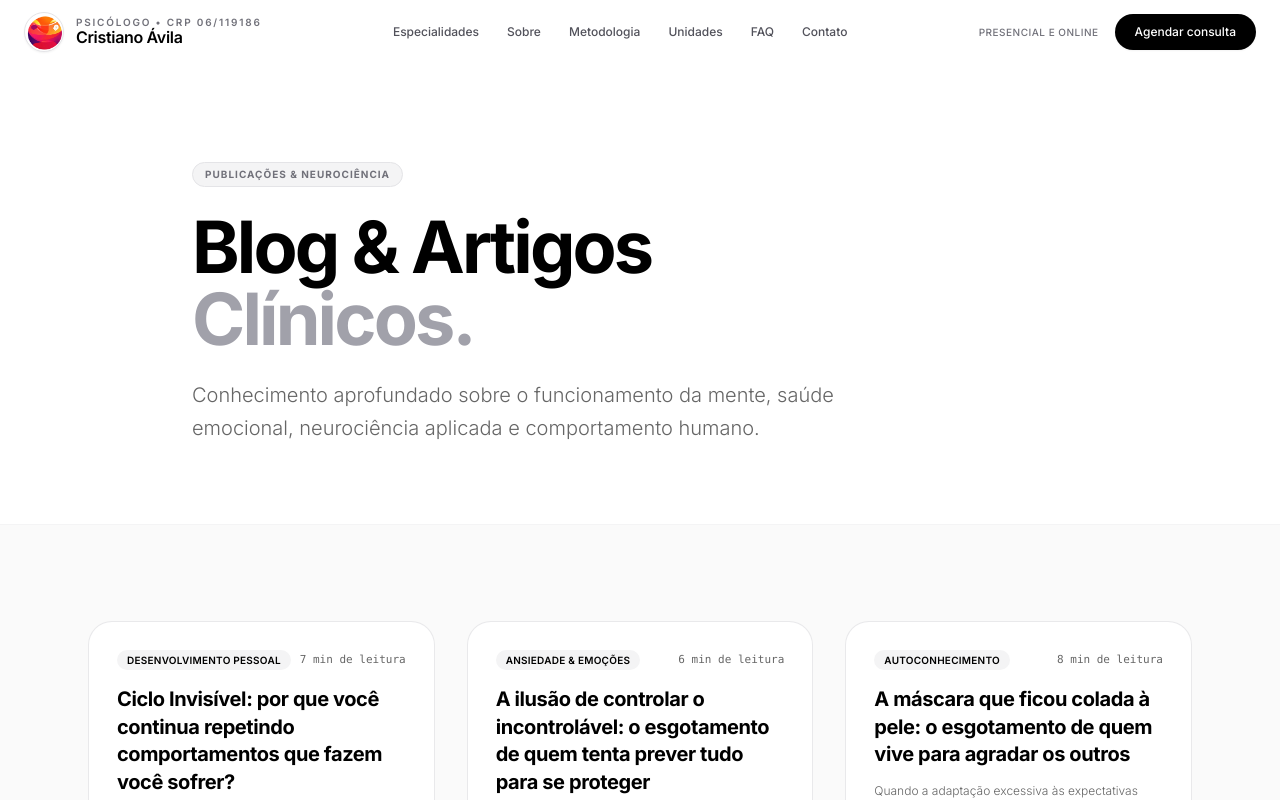
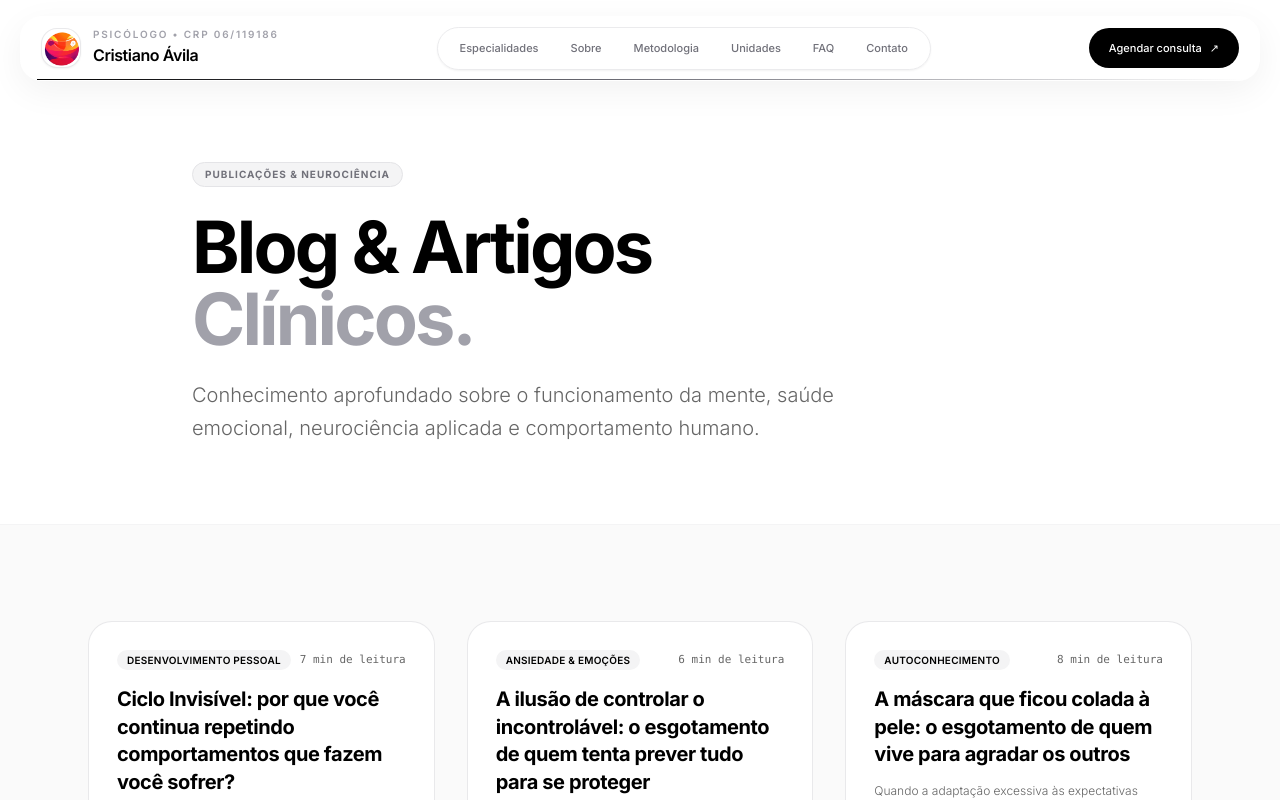
Before and after one commit to RennanLucas/cristiano-avila-site, a Next.js app: page /blog in a window 1280 px wide. Shown: the top 800 px of the page. Built offline with nearby package versions, Linux system fonts and the light colour scheme.

Commit message:
design: elevate header with floating premium navigation

```diff
--- a/src/components/Header.tsx
+++ b/src/components/Header.tsx
@@ -3,16 +3,19 @@
 import { useState, useEffect } from "react";
 import Link from "next/link";
 import Image from "next/image";
-import { motion, AnimatePresence } from "framer-motion";
+import { motion, AnimatePresence, useScroll, useSpring } from "framer-motion";
 import { CLINIC_CONTACT } from "@/data/content";
 import { PROFESSIONAL_REGISTRATION } from "@/lib/site-policy";
 
 export default function Header() {
   const [isScrolled, setIsScrolled] = useState(false);
   const [mobileMenuOpen, setMobileMenuOpen] = useState(false);
+  const { scrollYProgress } = useScroll();
+  const progress = useSpring(scrollYProgress, { stiffness: 150, damping: 28, mass: 0.35 });
 
   useEffect(() => {
-    const handleScroll = () => setIsScrolled(window.scrollY > 20);
+    const handleScroll = () => setIsScrolled(window.scrollY > 28);
+    handleScroll();
     window.addEventListener("scroll", handleScroll, { passive: true });
     return () => window.removeEventListener("scroll", handleScroll);
   }, []);
@@ -27,74 +30,102 @@ export default function Header() {
   ];
 
   return (
-    <header
-      className={`fixed top-0 left-0 right-0 z-50 transition-all duration-300 ${
+    <header className="fixed inset-x-0 top-0 z-50 px-3 pt-3 sm:px-5 sm:pt-4">
+      <motion.div
+        layout
+        className={`relative mx-auto max-w-7xl overflow-visible rounded-[22px] border transition-all duration-500 ${
           isScrolled
-          ? "bg-white/92 backdrop-blur-xl border-b border-zinc-200/70 shadow-sm"
-          : "bg-white/75 backdrop-blur-md"
+            ? "border-white/80 bg-white/88 shadow-[0_18px_55px_rgba(0,0,0,0.10)] backdrop-blur-2xl"
+            : "border-white/55 bg-white/58 shadow-[0_10px_35px_rgba(0,0,0,0.055)] backdrop-blur-xl"
         }`}
       >
-      <div className="max-w-7xl mx-auto px-4 sm:px-6 py-3 flex items-center justify-between">
-        <Link href="/" className="relative z-10 flex items-center gap-3 group" aria-label="Ir para a página inicial">
-          <div className="relative w-10 h-10 rounded-full overflow-hidden shrink-0 border border-zinc-200 shadow-sm bg-white">
+        <div className="flex items-center justify-between gap-4 px-3 py-2.5 sm:px-4 lg:px-5">
+          <Link href="/" className="group relative z-10 flex min-w-0 items-center gap-3" aria-label="Ir para a página inicial">
+            <motion.div
+              whileHover={{ rotate: 3, scale: 1.04 }}
+              transition={{ type: "spring", stiffness: 320, damping: 20 }}
+              className="relative h-10 w-10 shrink-0 overflow-hidden rounded-2xl border border-zinc-200/80 bg-white shadow-sm"
+            >
               <Image src="/images/logo-icon.png" alt="Símbolo da marca Cristiano Ávila" fill sizes="40px" className="object-cover" priority />
-          </div>
-          <div className="flex flex-col text-left">
-            <span className="text-[10px] uppercase font-semibold tracking-[0.18em] text-zinc-500 leading-none">
+            </motion.div>
+
+            <div className="min-w-0 text-left">
+              <span className="block truncate text-[9px] font-semibold uppercase leading-none tracking-[0.18em] text-zinc-400 sm:text-[10px]">
                 Psicólogo • {PROFESSIONAL_REGISTRATION}
               </span>
-            <span className="font-semibold text-base tracking-tight text-black leading-tight">
+              <span className="mt-1 block truncate text-[15px] font-semibold leading-tight tracking-[-0.025em] text-black sm:text-base">
                 Cristiano Ávila
               </span>
             </div>
           </Link>
 
-        <nav className="hidden lg:flex items-center gap-7" aria-label="Navegação principal">
+          <nav className="hidden items-center rounded-full border border-zinc-200/75 bg-white/72 px-1.5 py-1 shadow-sm backdrop-blur-xl lg:flex" aria-label="Navegação principal">
             {navLinks.map((link) => (
-            <Link key={link.name} href={link.href} className="text-xs font-medium text-zinc-600 hover:text-black transition-colors">
+              <Link
+                key={link.name}
+                href={link.href}
+                className="rounded-full px-3.5 py-2 text-[11px] font-medium text-zinc-500 transition-all duration-300 hover:bg-zinc-100 hover:text-black xl:px-4"
+              >
                 {link.name}
               </Link>
             ))}
           </nav>
 
-        <div className="hidden lg:flex items-center gap-4">
-          <span className="hidden xl:inline text-[10px] font-medium tracking-wider text-zinc-500 uppercase">
-            Presencial e online
+          <div className="hidden items-center gap-3 lg:flex">
+            <span className="hidden text-[9px] font-semibold uppercase tracking-[0.16em] text-zinc-400 2xl:inline">
+              Presencial & online
             </span>
-          <a href={CLINIC_CONTACT.whatsappUrl} target="_blank" rel="noopener noreferrer" className="btn-primary py-2.5 px-5 text-xs shadow-sm">
+            <a href={CLINIC_CONTACT.whatsappUrl} target="_blank" rel="noopener noreferrer" className="btn-primary px-5 py-2.5 text-[11px] shadow-none">
               Agendar consulta
+              <span className="ml-2" aria-hidden="true">↗</span>
             </a>
           </div>
 
           <button
             type="button"
-          className="lg:hidden relative z-10 p-2 -mr-2 text-black"
+            className="relative z-10 -mr-1 flex h-10 w-10 items-center justify-center rounded-xl border border-zinc-200/80 bg-white/80 text-black shadow-sm lg:hidden"
             onClick={() => setMobileMenuOpen((open) => !open)}
             aria-label={mobileMenuOpen ? "Fechar menu" : "Abrir menu"}
             aria-expanded={mobileMenuOpen}
           >
-          <div className="w-5 h-4 flex flex-col justify-between">
-            <span className={`block w-full h-[1.5px] bg-current transition-transform duration-300 ${mobileMenuOpen ? "rotate-45 translate-y-[7px]" : ""}`} />
-            <span className={`block w-full h-[1.5px] bg-current transition-opacity duration-300 ${mobileMenuOpen ? "opacity-0" : ""}`} />
-            <span className={`block w-full h-[1.5px] bg-current transition-transform duration-300 ${mobileMenuOpen ? "-rotate-45 -translate-y-[7px]" : ""}`} />
+            <div className="flex h-4 w-5 flex-col justify-between">
+              <span className={`block h-[1.5px] w-full bg-current transition-transform duration-300 ${mobileMenuOpen ? "translate-y-[7px] rotate-45" : ""}`} />
+              <span className={`block h-[1.5px] w-full bg-current transition-opacity duration-300 ${mobileMenuOpen ? "opacity-0" : ""}`} />
+              <span className={`block h-[1.5px] w-full bg-current transition-transform duration-300 ${mobileMenuOpen ? "-translate-y-[7px] -rotate-45" : ""}`} />
             </div>
           </button>
         </div>
 
+        <motion.div className="absolute inset-x-4 bottom-0 h-px origin-left bg-gradient-to-r from-black via-zinc-500 to-transparent" style={{ scaleX: progress }} />
+
         <AnimatePresence>
           {mobileMenuOpen && (
-          <motion.div initial={{ opacity: 0, y: -8 }} animate={{ opacity: 1, y: 0 }} exit={{ opacity: 0, y: -8 }} transition={{ duration: 0.18 }} className="absolute top-full left-0 right-0 bg-white border-b border-zinc-200 shadow-xl lg:hidden">
-            <nav className="flex flex-col p-5 gap-1" aria-label="Navegação móvel">
-              {navLinks.map((link) => (
-                <Link key={link.name} href={link.href} onClick={() => setMobileMenuOpen(false)} className="px-4 py-3 text-sm font-medium text-black rounded-xl hover:bg-zinc-100 transition-colors">
-                  {link.name}
+            <motion.div
+              initial={{ opacity: 0, y: -10, scale: 0.985 }}
+              animate={{ opacity: 1, y: 0, scale: 1 }}
+              exit={{ opacity: 0, y: -8, scale: 0.985 }}
+              transition={{ duration: 0.22, ease: [0.16, 1, 0.3, 1] }}
+              className="absolute inset-x-0 top-[calc(100%+8px)] overflow-hidden rounded-[22px] border border-white/80 bg-white/95 p-3 shadow-[0_28px_80px_rgba(0,0,0,0.16)] backdrop-blur-2xl lg:hidden"
+            >
+              <nav className="grid gap-1" aria-label="Navegação móvel">
+                {navLinks.map((link, index) => (
+                  <motion.div key={link.name} initial={{ opacity: 0, x: -8 }} animate={{ opacity: 1, x: 0 }} transition={{ delay: index * 0.035 }}>
+                    <Link
+                      href={link.href}
+                      onClick={() => setMobileMenuOpen(false)}
+                      className="flex items-center justify-between rounded-2xl px-4 py-3.5 text-sm font-medium text-black transition-colors hover:bg-zinc-100"
+                    >
+                      <span>{link.name}</span>
+                      <span className="text-zinc-300" aria-hidden="true">↗</span>
                     </Link>
+                  </motion.div>
                 ))}
-              <div className="pt-4 mt-2 border-t border-zinc-100 px-2 pb-2 space-y-2">
-                <a href={CLINIC_CONTACT.whatsappUrl} target="_blank" rel="noopener noreferrer" className="btn-primary w-full text-center py-3.5 text-xs font-semibold">
+
+                <div className="mt-2 border-t border-zinc-100 p-2 pt-4">
+                  <a href={CLINIC_CONTACT.whatsappUrl} target="_blank" rel="noopener noreferrer" className="btn-primary w-full py-3.5 text-center text-xs font-semibold">
                     Agendar pelo WhatsApp
                   </a>
-                <p className="text-[11px] text-center text-zinc-500">
+                  <p className="mt-3 text-center text-[10px] text-zinc-400">
                     {CLINIC_CONTACT.fullName} • {PROFESSIONAL_REGISTRATION}
                   </p>
                 </div>
@@ -102,6 +133,7 @@ export default function Header() {
             </motion.div>
           )}
         </AnimatePresence>
+      </motion.div>
     </header>
   );
 }
```
Lines whose indentation alone changed are shown as unchanged.
